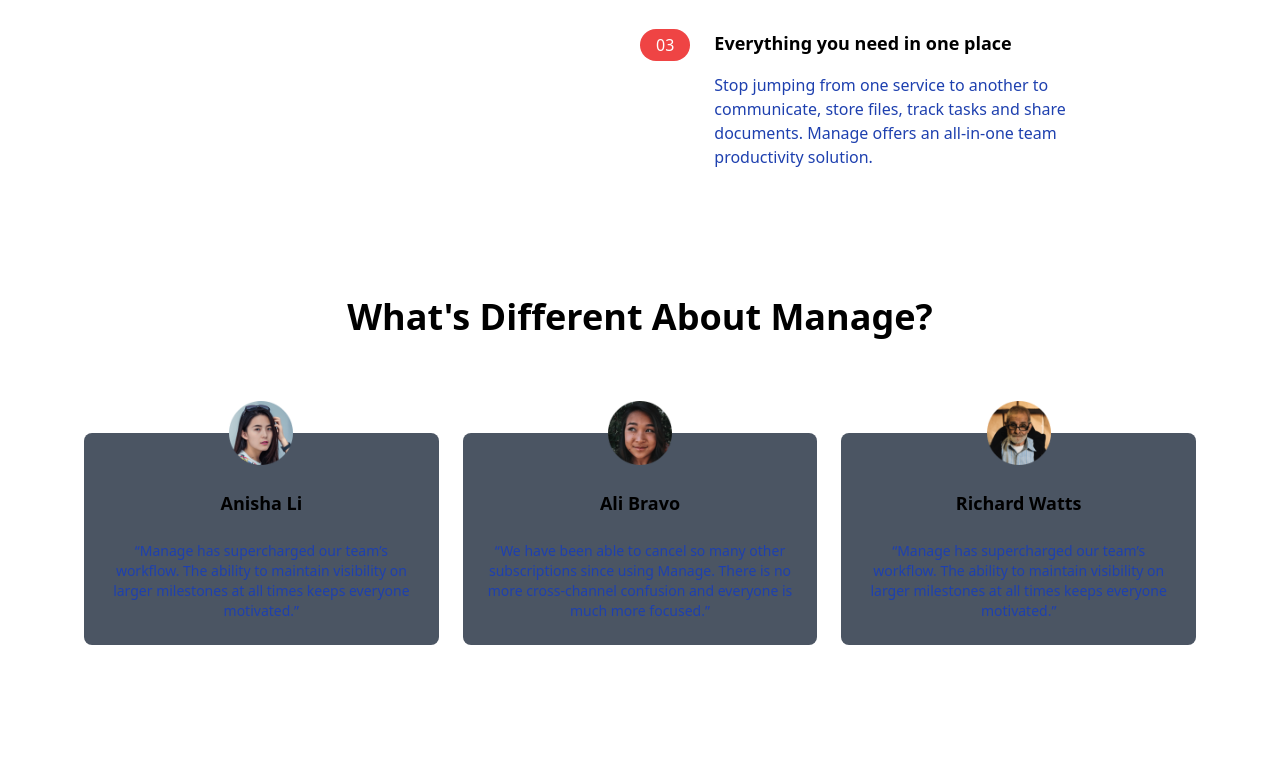
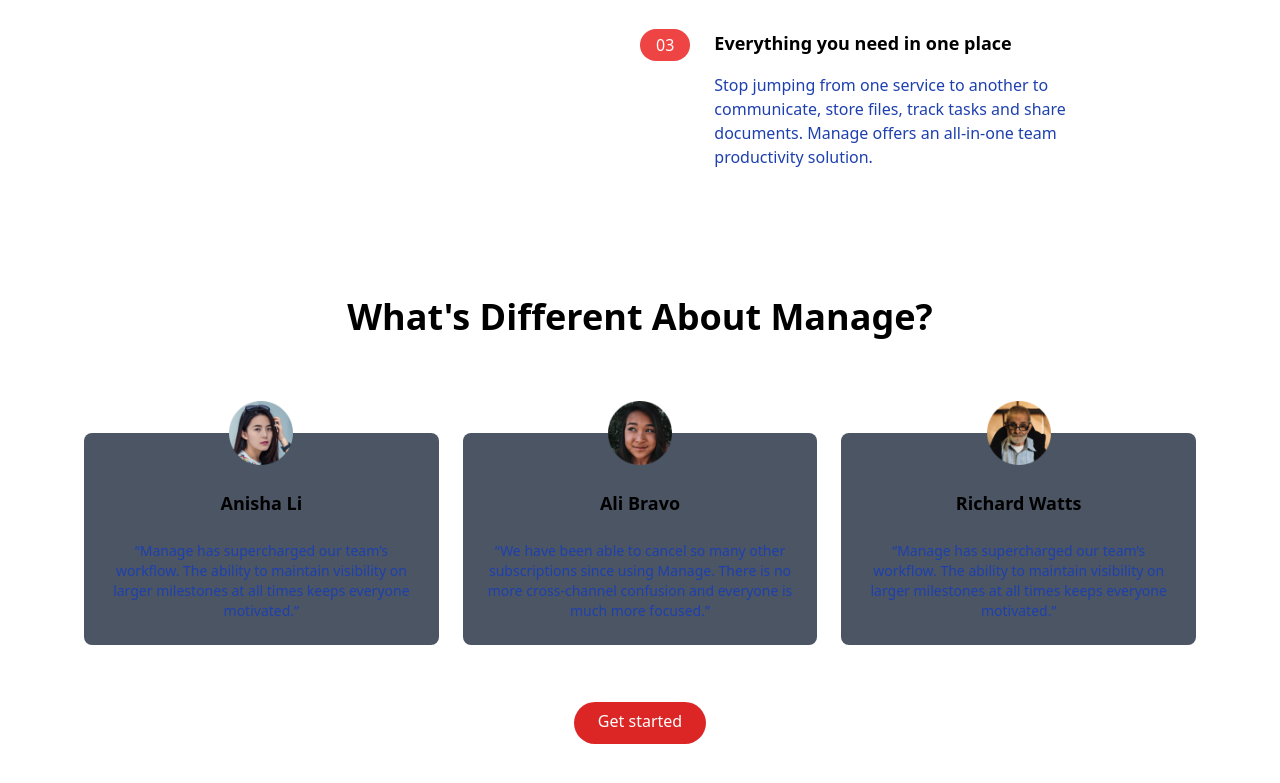
Before and after one commit to juanpa123locko/tailwind-project, a website: page public/index.html in a window 1280 px wide. Shown: the part 971-1754 px from the top of the page. After the commit the page ends 1715 px from the top, so only its background shows below. Drawn offline with nearby package versions, Linux system fonts and the light colour scheme; files that its build step writes are made by us from their sources.

```diff
--- a/public/index.html
+++ b/public/index.html
@@ -202,10 +202,8 @@
                 </div>
             </div>
             <!-- Button -->
-            <div class="my-16">
-                <a href="#"
-                    class="p-3 px-6 pt-2 text-white bg-brightRed rounded-full baseline hover:bg-brightRedLight">Get
-                    Started</a>
+            <div style="margin-top: 4rem ;">
+            <a href="#" class="p-3 px-6 pt-2  text-white bg-red-600 rounded-full self-baseline hover:bg-red-700">Get started</a>
             </div>
         </div>
     </section>
```
